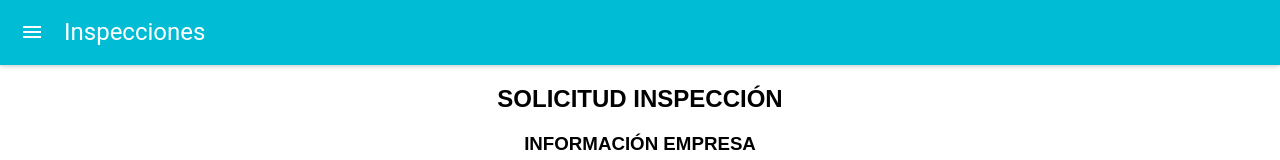
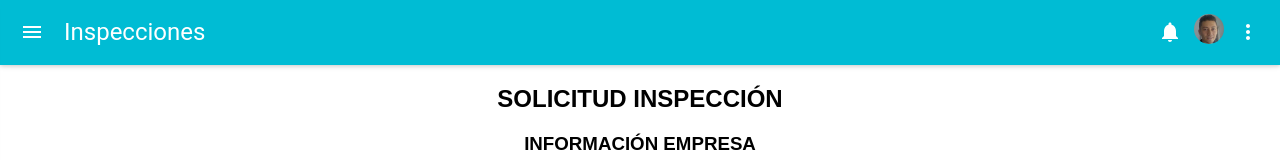
Before and after one commit to camilo77/Inspecciones, a React (Create React App) app: page /inspecciones in a window 1280 px wide. Shown: the top 160 px of the page. Built offline with nearby package versions, Linux system fonts and the light colour scheme.

Commit message:
boton de notificaciones y avatar

```diff
--- a/src/Components/Header.js
+++ b/src/Components/Header.js
@@ -1,10 +1,15 @@
 import React, { Component } from 'react';
 import { Route, Link } from 'react-router-dom';
+
 import AppBar from 'material-ui/AppBar';
 import IconButton from 'material-ui/IconButton';
 import NavigationMenu from 'material-ui/svg-icons/navigation/menu';
+import SocialNotifications from 'material-ui/svg-icons/social/notifications';
 import Drawer from 'material-ui/Drawer';
 import MenuItem from 'material-ui/MenuItem';
+import Avatar from 'material-ui/Avatar';
+import MoreVertIcon from 'material-ui/svg-icons/navigation/more-vert';
+import IconMenu from 'material-ui/IconMenu';
 
 class Header extends Component {
   constructor( props ) {
@@ -24,6 +29,29 @@ class Header extends Component {
       <IconButton onClick = { this.handleToggle }>
         <NavigationMenu/>
       </IconButton>
+    );
+
+    /* Left Menu */
+    const leftMenu = (
+      <div >
+        <IconButton>
+          <SocialNotifications color = {"white"}/>
+        </IconButton>
+        <Avatar
+          src = "images/avatar.jpg"
+          size = {30}
+        />
+        <IconMenu
+          iconButtonElement = {
+            <IconButton><MoreVertIcon color = {"white"}/></IconButton>
+          }
+          targetOrigin = { {horizontal: 'right', vertical: 'top'} }
+          anchorOrigin = { {horizontal: 'right', vertical: 'top'} }
+        >
+          <MenuItem primaryText = "Ayuda" />
+          <MenuItem primaryText = "Salir" />
+        </IconMenu>
+      </div>
     );
 
     /* titles of the Navigation Bar */
@@ -50,6 +78,7 @@ class Header extends Component {
         <AppBar
           title = { title }
           iconElementLeft = { menuButton }
+          iconElementRight = { leftMenu }
           style = { styles.navBar }
         />
         { /* Menu - Left Navigation Bar */ }
@@ -58,13 +87,13 @@ class Header extends Component {
           docked = { false }
           onRequestChange = { (open) => this.setState({ open }) }
         >
-          <Link to="/dashboard" >
+          <Link to = "/dashboard" >
             <MenuItem onClick = { this.handleClose }>
               Dashboard
             </MenuItem>
           </Link>
 
-          <Link to="/inspecciones">
+          <Link to = "/inspecciones">
             <MenuItem onClick = { this.handleClose }>
             Inspecciones
             </MenuItem>
```
Also changed, not shown: public/images/avatar.jpg (added).
